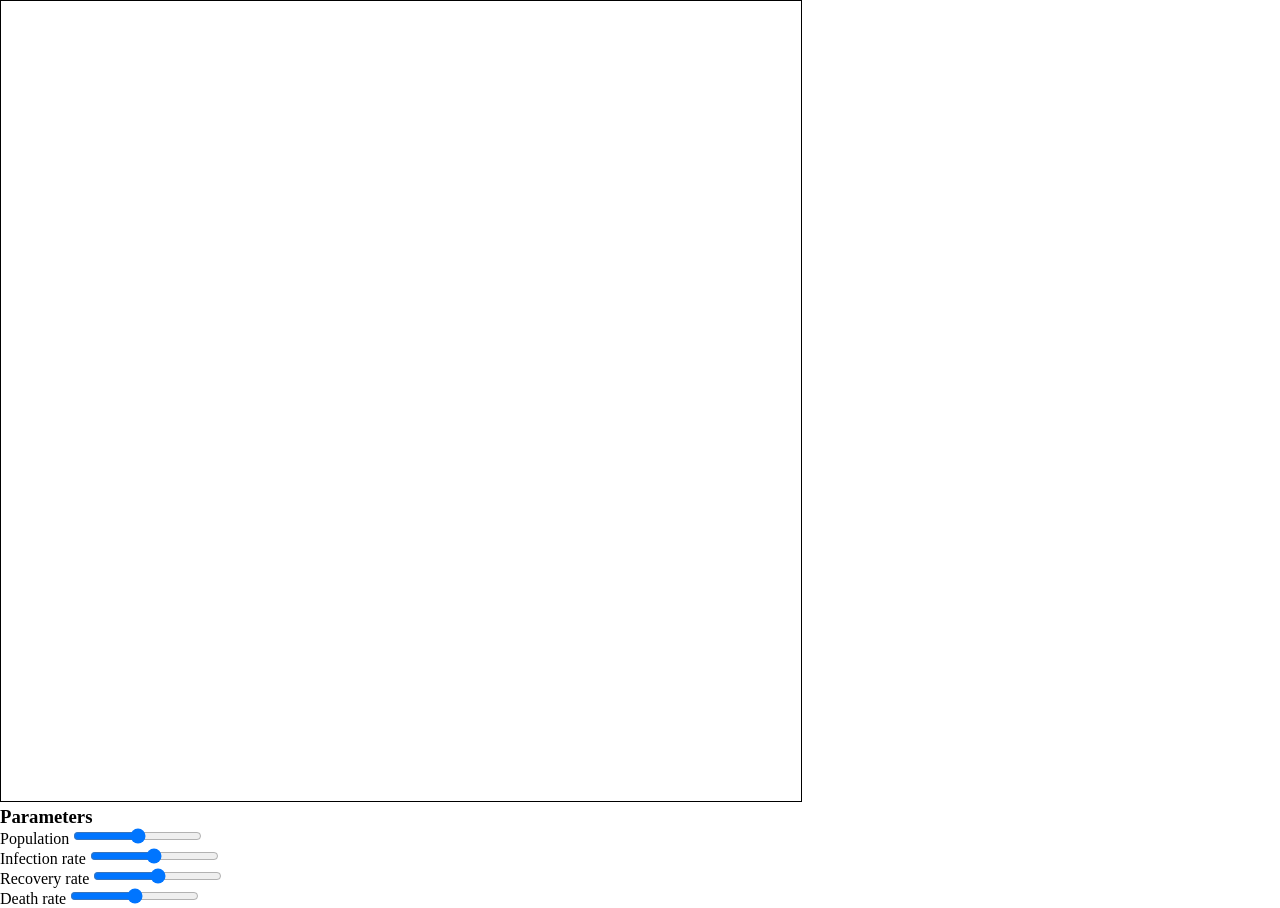
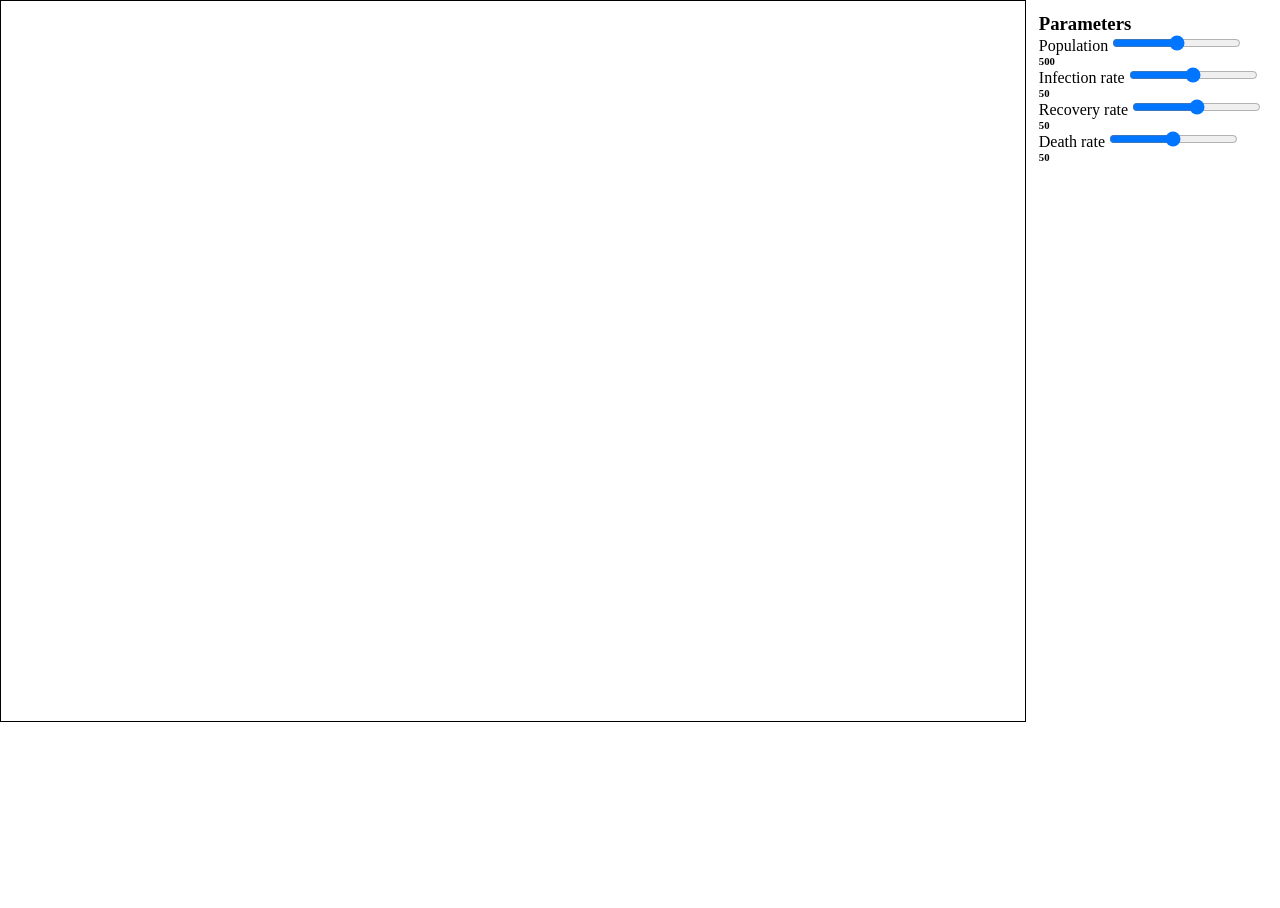
Before and after one commit to kevlu8/Open-IDS, a plain HTML site: page src/index.html in a window 1280 px wide. After the commit the page ends 800 px from the top, so only its background shows below. Drawn offline with Linux system fonts and the light colour scheme.

Commit message:
Fix formatting

```diff
--- a/src/index.html
+++ b/src/index.html
@@ -22,18 +22,22 @@
                 <div class="parameter">
                     <label for="population">Population</label>
                     <input type="range" id="population" name="population" min="1" max="1000" />
+                    <h6 id="pop">500</h6>
                 </div>
                 <div class="parameter">
                     <label for="infection-rate">Infection rate</label>
                     <input type="range" id="infection-rate" min="0" max="100" />
+                    <h6 id="infect">50</h6>
                 </div>
                 <div class="parameter">
                     <label for="recovery-rate">Recovery rate</label>
                     <input type="range" id="recovery-rate" min="0" max="100" />
+                    <h6 id="recover">50</h6>
                 </div>
                 <div class="parameter">
                     <label for="death-rate">Death rate</label>
                     <input type="range" id="death-rate" min="0" max="100" />
+                    <h6 id="death">50</h6>
                 </div>
             </div>
         </div>
--- a/src/script.js
+++ b/src/script.js
@@ -107,8 +107,8 @@ async function main() {
 
 async function init() {
     let canvas = document.getElementById("main");
-    WIDTH = Math.min(window.innerWidth * 0.75, window.innerHeight);
-    HEIGHT = Math.min(window.innerWidth * 0.75, window.innerHeight);
+    WIDTH = window.innerWidth * 0.8;
+    HEIGHT = window.innerHeight * 0.9;
     canvas.width = WIDTH;
     canvas.height = HEIGHT;
 }
--- a/src/style.css
+++ b/src/style.css
@@ -6,11 +6,10 @@
 canvas {
     background-color: #fff;
     border: 1px solid #000;
-    /* box-shadow: 0 0 1px rgba(0,0,0,0.2); */
-    /* display: block; */
-    /* margin: 0 auto; */
-    /* max-width: 800px; */
-    /* padding: 0; */
-    /* position: relative; */
-    /* width: 100%; */
 }
+
+#sidebar {
+    display: inline-block;
+    position: absolute;
+    margin: 1%;
+}
```
